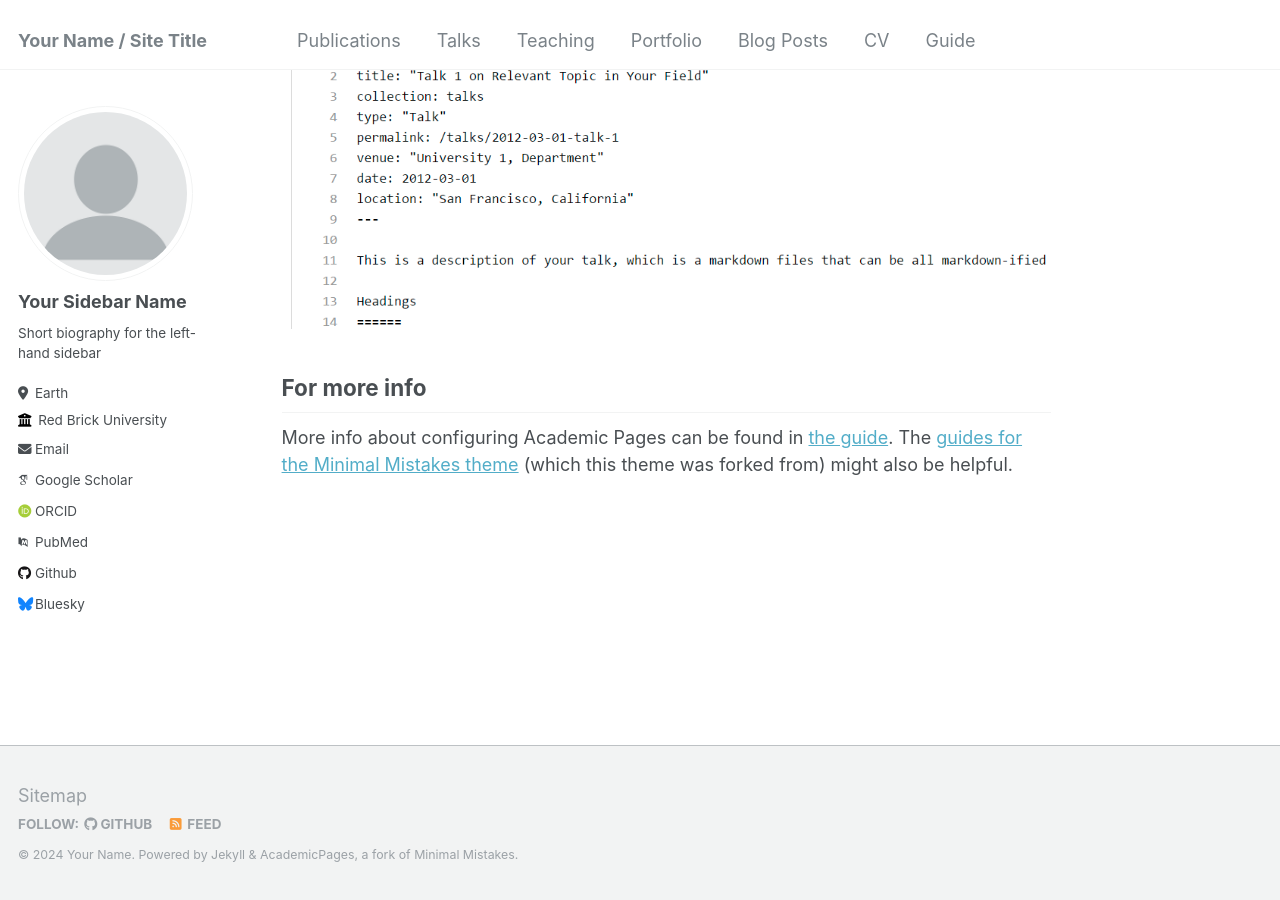
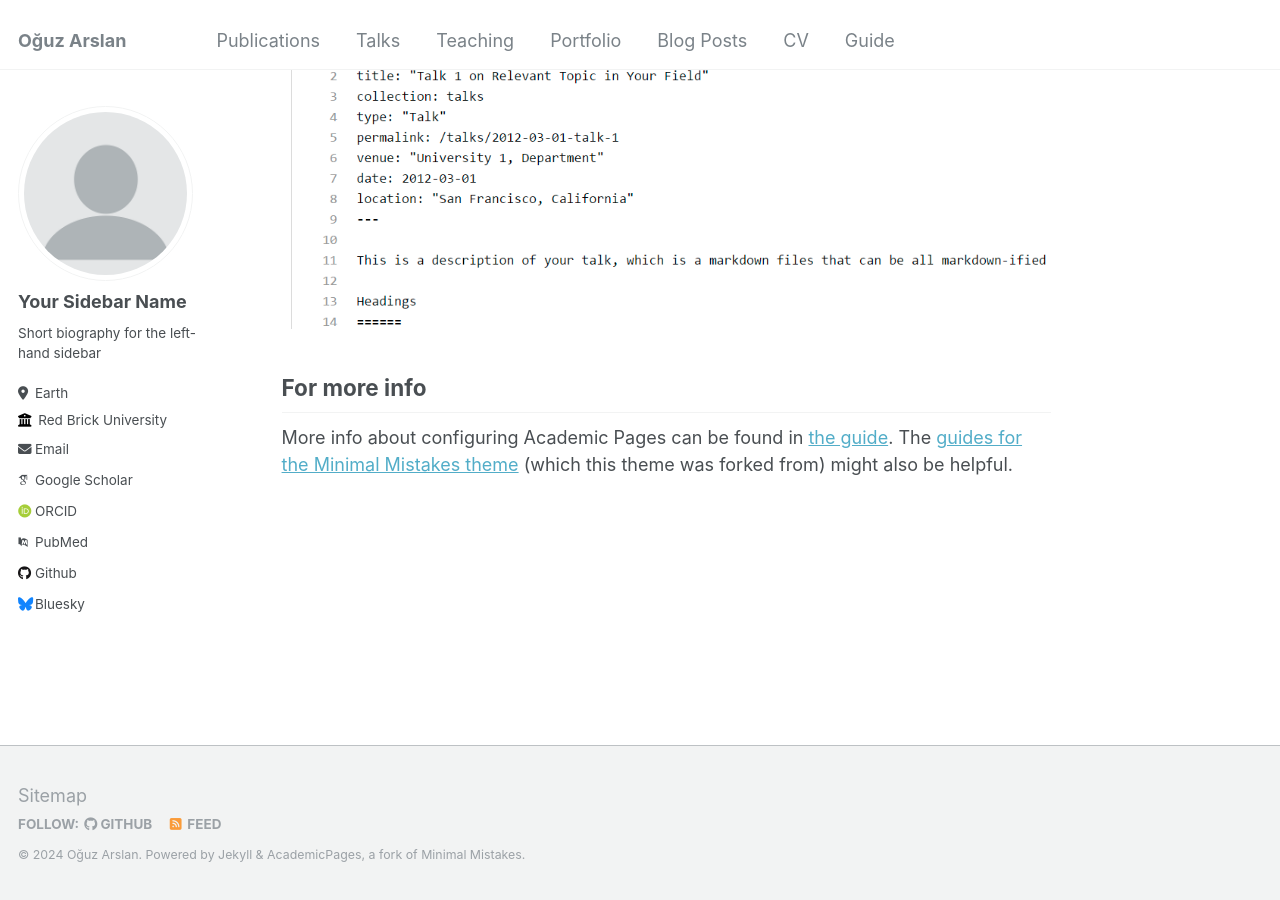
Before and after one commit to Boysle/boysle.github.io, a Jekyll site: the page built from _pages/about.md, in a window 1280 px wide and 900 px high, scrolled down 2660 px. Built offline with Jekyll 4.4.1, drawn with Linux system fonts in a browser that asks for light colours; some web fonts are replaced.

Commit message:
Update _config.yml

```diff
--- a/_config.yml
+++ b/_config.yml
@@ -8,10 +8,10 @@
 
 # Basic Site Settings
 locale                   : "en-US"
-title                    : "Your Name / Site Title"
+title                    : "Oğuz Arslan"
 title_separator          : "-"
-name                     : &name "Your Name"
-description              : &description "personal description"
+name                     : &name "Oğuz Arslan"
+description              : &description "MS, Computer Engineering"
 url                      : https://boysle.github.io # the base hostname & protocol for your site e.g. "https://mmistakes.github.io"
 baseurl                  : "" # the subpath of your site, e.g. "/blog"
 repository               : "Boysle/boysle.github.io"
```
